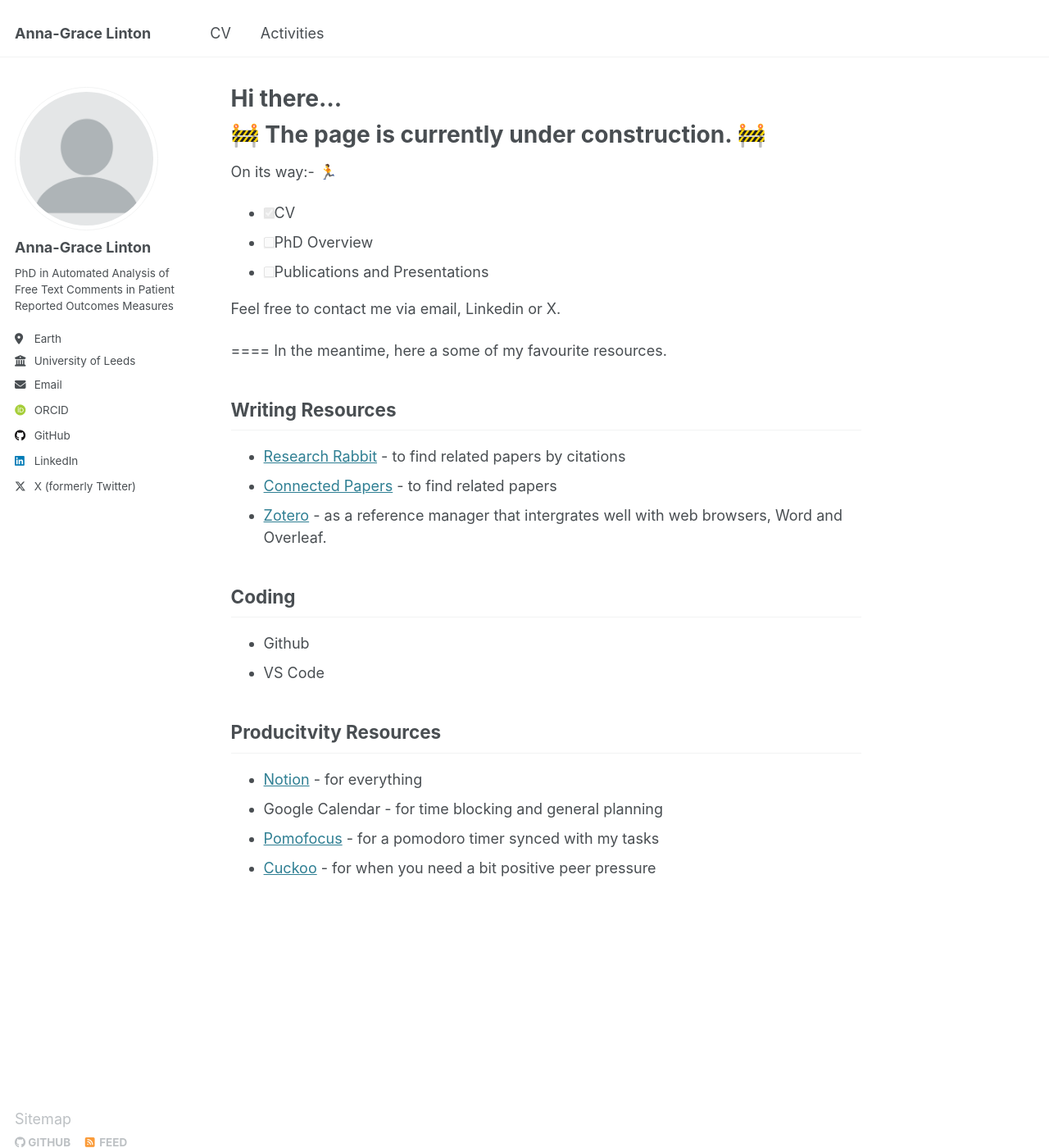
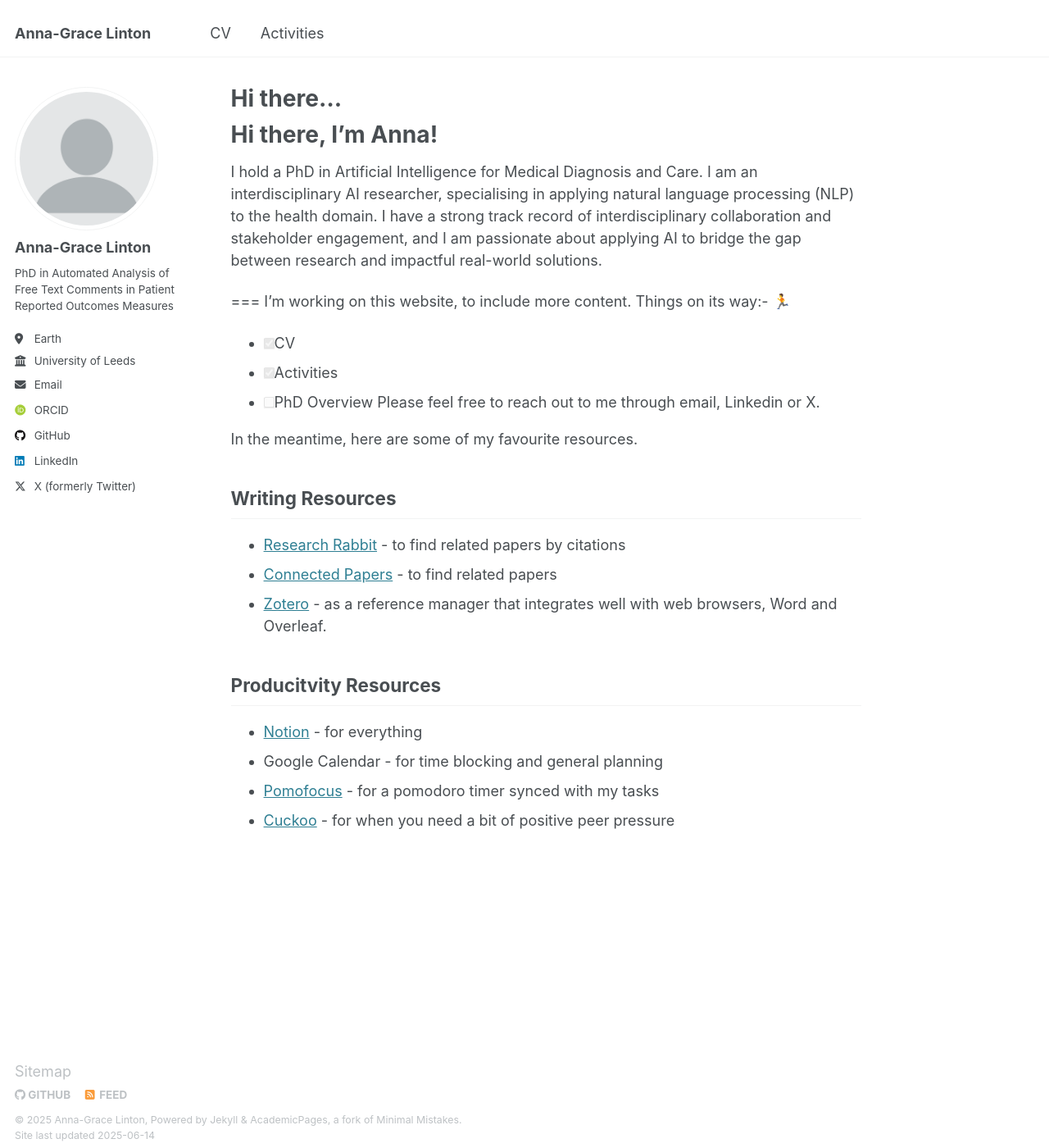
Before and after one commit to AnnaLinton/annalinton.github.io, a Jekyll site: the page built from _pages/about.md, in a window 1280 px wide and 1400 px high. Shown: the whole window at 82% size. Built offline with Jekyll 4.4.1, drawn with Linux system fonts in a browser that asks for light colours; some web fonts are replaced.

Commit message:
Update about.md

```diff
--- a/_pages/about.md
+++ b/_pages/about.md
@@ -6,30 +6,29 @@ redirect_from:
   - /about/
   - /about.html
 ---
-🚧 The page is currently under construction. 🚧
+Hi there, I'm Anna!
 ===
 
-On its way:- 🏃
+I hold a PhD in Artificial Intelligence for Medical Diagnosis and Care.
+I am an interdisciplinary AI researcher, specialising in applying natural language processing (NLP) to the health domain. I have  a strong track record of interdisciplinary collaboration and stakeholder engagement, and I am passionate about applying AI to bridge the gap between research and impactful real-world solutions.
+
+
+===
+I'm working on this website, to include more content. Things on its way:- 🏃
 - [x] CV
+- [x] Activities
 - [ ] PhD Overview
-- [ ] Publications and Presentations
+Please feel free to reach out to me through email, Linkedin or X.
 
-Feel free to contact me via email, Linkedin or X.
-
-====
-In the meantime, here a some of my favourite resources.
+In the meantime, here are some of my favourite resources.
 
 ## Writing Resources
 - [Research Rabbit](https://researchrabbitapp.com/) - to find related papers by citations
 - [Connected Papers](https://www.connectedpapers.com/) - to find related papers
-- [Zotero](https://www.zotero.org/) - as a reference manager that intergrates well with web browsers, Word and Overleaf.
-
-## Coding
-- Github
-- VS Code
+- [Zotero](https://www.zotero.org/) - as a reference manager that integrates well with web browsers, Word and Overleaf.
 
 ## Producitvity Resources
 - [Notion](notion.so) - for everything
 - Google Calendar - for time blocking and general planning
 - [Pomofocus](https://pomofocus.io/) - for a pomodoro timer synced with my tasks
-- [Cuckoo](https://cuckoo.team/) - for when you need a bit positive peer pressure
+- [Cuckoo](https://cuckoo.team/) - for when you need a bit of positive peer pressure
```
